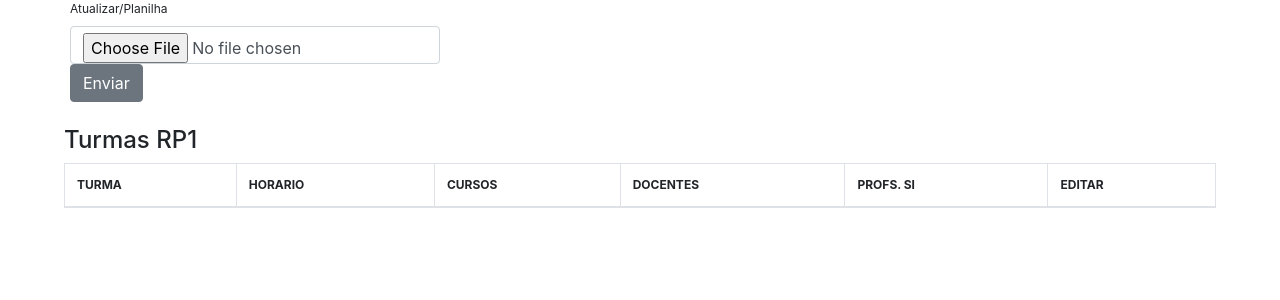
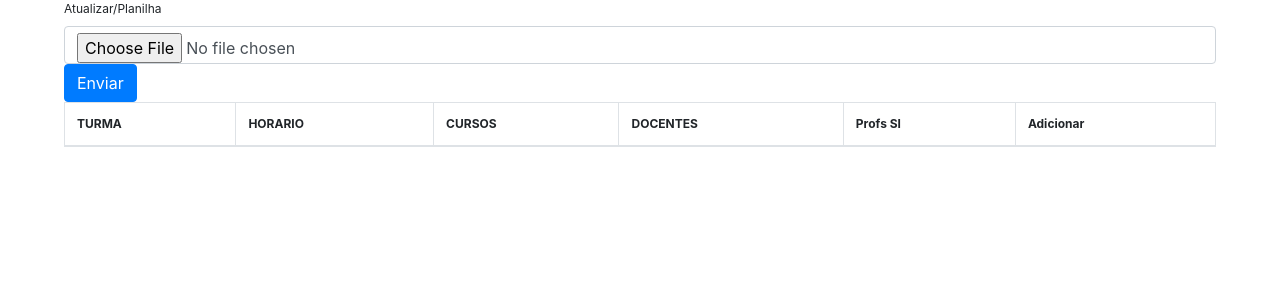
Before and after one commit to lucastoupitzen/ferramenta-graduacao-si, a Django app: page /load_rp1 in a window 1280 px wide. Shown: the top 300 px of the page. Run offline with Django 4.2, Linux system fonts and the light colour scheme; lists and menus that the app fills with data are empty; some libraries are stand-ins or nearby versions.

Commit message:
Revert "pag rp1 sem alertas"
This reverts commit 3f607cc71f83399ec621677de9ac1d4d2169d0d3.

```diff
--- a/table/static/table/js/rp1Table.js
+++ b/table/static/table/js/rp1Table.js
@@ -13,19 +13,6 @@ $(document).ready(function() {
     //Abre popUp
     $(document).on('click', '.icone', function (e) {
         const cell = $(this).closest('td');
-        const row = cell.closest('tr');
-
-        //carrega o nome no forms
-        $("#prof_rp1, #prof_rp3, #prof_rp2").val("");
-
-        let count = 1;
-        row.find('.n_completo').each(function(){
-            const id = "#prof_rp" + count;
-            $(id).val($(this).text().trim());
-            count++;
-        });
-        count = 1;
-
         $("#popup").show();
         $("#submitForm").off("click").on("click", function(){
             controlaPopUp(cell.prev(), auto_profs);
@@ -77,7 +64,7 @@ $(document).ready(function() {
 
         for (let i = 0; i < lProfs.length; i++) {
             let nomeEncontrado = false;
-            const idAlerta = "#" + i;
+            const idAlerta = "#"+i;
 
             $(idAlerta).hide()
             if (auto_profs.hasOwnProperty(lProfs[i])) nomeEncontrado = true;
@@ -116,16 +103,14 @@ $(document).ready(function() {
                     alert("Ocorreu um erro ao manipular as informações");
                 }
             });
-
-            const row = cell.closest('tr');
-            row.find('.n_completo').remove();
-            lProfs.forEach(nome => {
-                row.append('<td class="d-none n_completo">'+nome+'</td>')
-            });
+            console.log()
             $("#popup").hide();
-            cell.html(resp.join(","));
+            cell.html(resp.join(" / "));
         }
     }
+
+    let ExistProf = false;
+
 });
 
 function getCookie(name) {
--- a/table/templates/table/rp1Table.html
+++ b/table/templates/table/rp1Table.html
@@ -55,42 +55,34 @@
                 <input type="text" id="prof_rp3" class="form-control autocomplete campo3" placeholder="Digite o nome">
                 <p id="2" style="display:none"></p>
 
-                <input type="submit" class="btn btn-secondary" id="submitForm" value="Salvar">
+                <input type="submit" class="btn btn-primary" id="submitForm" value="Salvar">
             </div>
         </div>
-        <div class="container mb-4">
-            <div class="row">
-                <div class="sm-4">
-                    <form method="post" action="{% url 'load_rp1' %}" enctype="multipart/form-data">
-                        {% csrf_token %}
 
-                        <label for="inputFile" class="form-label">Atualizar/Planilha</label>
-                        <input type="file" class="form-control" id="inputFile" name="excel_file">
+        <form method="post" action="{% url 'load_rp1' %}" enctype="multipart/form-data">
+            {% csrf_token %}
 
-                        <button type="submit" class="btn btn-secondary">Enviar</button>
-                    </form>
-                </div>
-            </div>
-        </div>
-        <h4>Turmas RP1</h4>
+            <label for="inputFile" class="form-label">Atualizar/Planilha</label>
+            <input type="file" class="form-control" id="inputFile" name="excel_file">
+
+            <button type="submit" class="btn btn-primary">Enviar</button>
+        </form>
+
         <table class="table table-bordered table-hover">
             <thead>
                 <th scope="col" class="align-middle" >TURMA</th>
                 <th scope="col" class="align-middle" >HORARIO</th>
                 <th scope="col" class="align-middle" >CURSOS</th>
                 <th scope="col" class="align-middle" >DOCENTES</th>
-                <th scope="col" class="align-middle  text-nowrap">PROFS. SI</th>
-                <th scope="col" class="align-middle"> EDITAR</th>
+                <th scope="col" class="align-middle  text-nowrap">Profs SI</th>
+                <th scope="col" class="align-middle"> Adicionar</th>
             </thead>
             <tbody>
                 {% for query in rp1%}
                 <tr>
 
-                    {% for p in query.professor_si.all%}
-                    <td class="d-none n_completo">{{p}}</td>
-                    {% endfor%}
+                    <td>{{ query.codigo}}</td>
 
-                    <td>{{ query.codigo}}</td>
                     {% for d in query.diaaularp1_set.all%}
                     <td class="text-nowrap">{{ d.dia_semana }} {{d.horario}}</td>
                     {% endfor%}
@@ -98,13 +90,9 @@
                     <td>{{ query.cursos }}
                     <td>{{ query.profs_adicionais }}</td>
                     <td class="d-none .id">{{query.id}}</td>
-                    <td class="si_profs">
-                    {% for p in query.professor_si.all%}
-                        {{p.Apelido}},
-                    {% endfor%}
-                    </td>
+                    <td class="si_profs"></td>
                     <td class="align-middle text-center" style="font-size: 2em;">
-                        <i class="bi bi-pencil-square icone"></i>
+                        <i class="bi bi-plus icone"></i>
                     </td>
                 </tr>
                 {%endfor%}
--- a/table/views/rp1_table.py
+++ b/table/views/rp1_table.py
@@ -86,16 +86,5 @@ def salvar_profs_rp1(request):
         return JsonResponse({'status': 'Invalid request'}, status=400)
 
     data = json.load(request)
-    tur = RP1Turma.objects.get(id=data["id"])
-    tur.professor_si.clear()
-    for prof in data["lProfs"]:
-        if not prof:
-            continue
-        prof_bd = Professor.objects.get(NomeProf=prof)
-        try:
-            tur.professor_si.add(prof_bd)
-        except Exception as e:
-            print(e)
-            pass
-
+    print(data)
     return JsonResponse({})
```
Also changed, not shown: table/views/login.py (deleted, +0 -17 lines).
